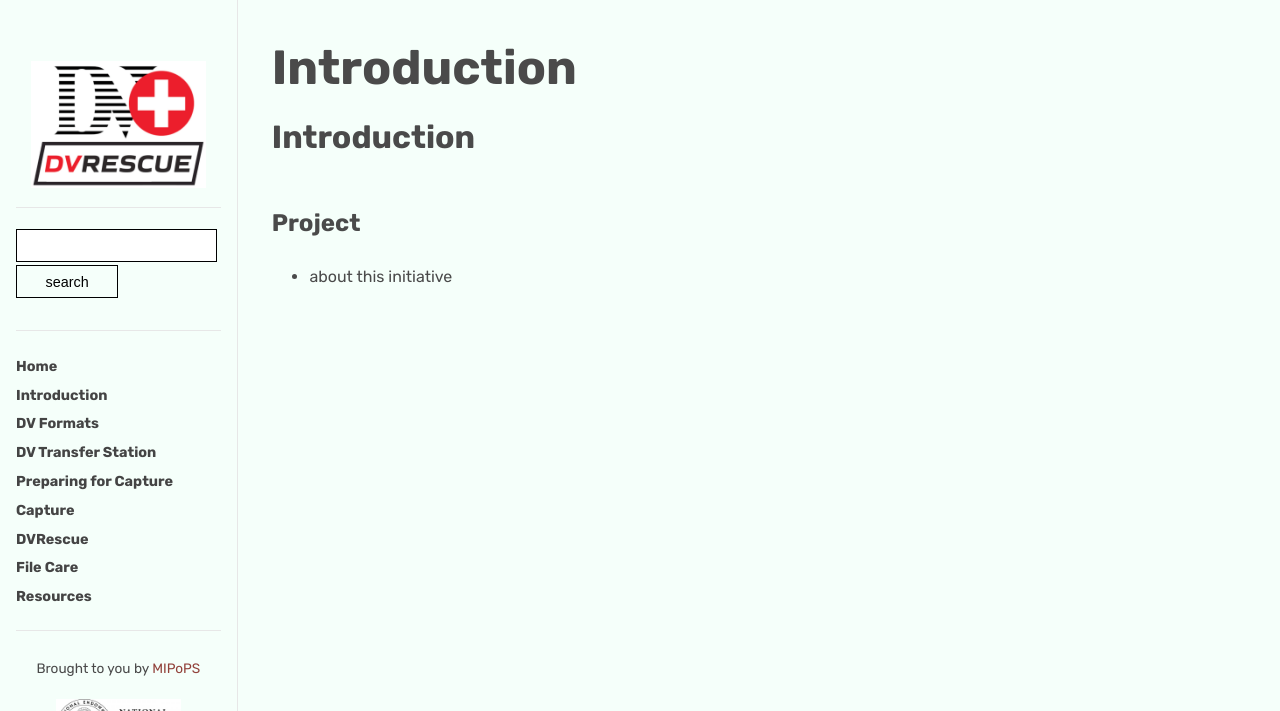
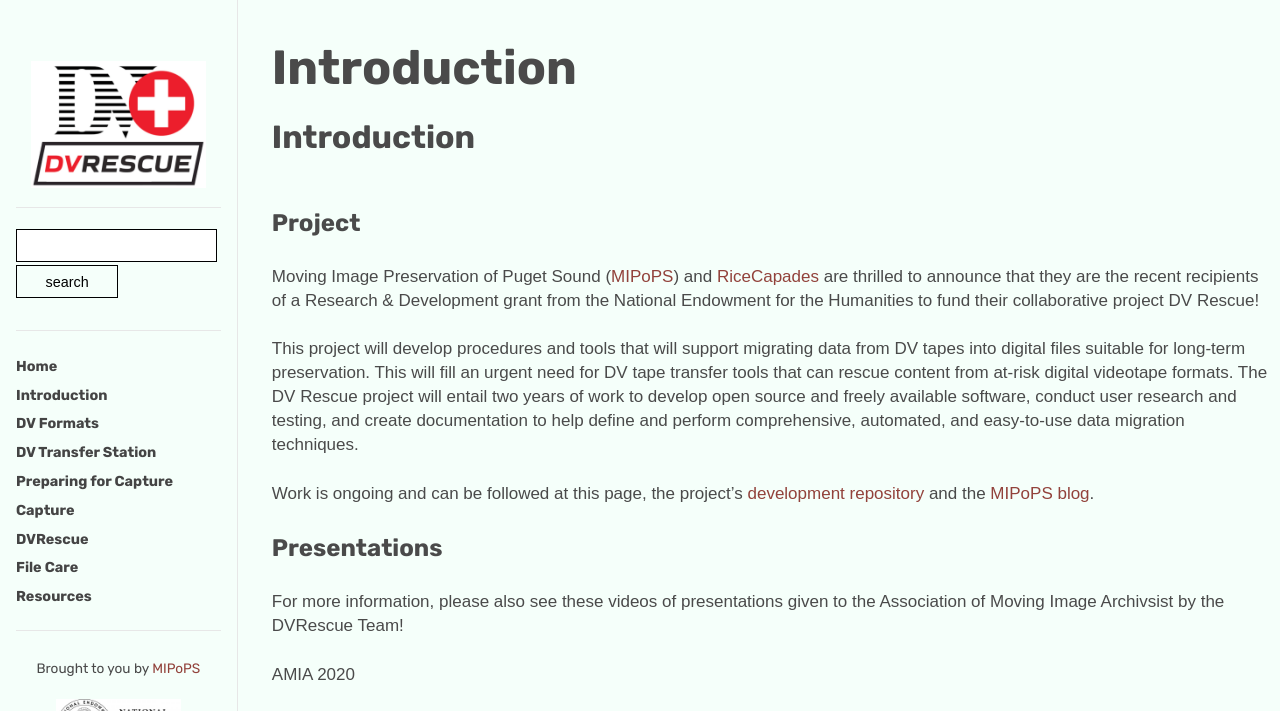
Before and after one commit to mipops/dvrescue, a Jekyll site: the page built from docs/_sections/01_introduction.md, in a window 1280 px wide. Shown: the top 711 px of the page. Built offline with Jekyll 4.4.1, drawn with Linux system fonts in a browser that asks for light colours; grey boxes are pictures that could not be loaded.

Commit message:
add to introduction page

```diff
--- a/docs/_sections/01_introduction.md
+++ b/docs/_sections/01_introduction.md
@@ -7,4 +7,20 @@
 
 ## Project
 
-- about this initiative
+Moving Image Preservation of Puget Sound ([MIPoPS](https://www.mipops.org)) and [RiceCapades](http://dericed.com/) are thrilled to announce that they are the recent recipients of a Research & Development grant from the National Endowment for the Humanities to fund their collaborative project DV Rescue!
+
+This project will develop procedures and tools that will support migrating data from DV tapes into digital files suitable for long-term preservation. This will fill an urgent need for DV tape transfer tools that can rescue content from at-risk digital videotape formats. The DV Rescue project will entail two years of work to develop open source and freely available software, conduct user research and testing, and create documentation to help define and perform comprehensive, automated, and easy-to-use data migration techniques.
+
+Work is ongoing and can be followed at this page, the project's [development repository](https://github.com/mipops/dvrescue) and the [MIPoPS blog](https://mipops.tumblr.com/).
+
+
+
+## Presentations
+
+For more information, please also see these videos of presentations given to the Association of Moving Image Archivsist by the DVRescue Team!
+
+AMIA 2020
+<iframe width="560" height="315" src="https://www.youtube.com/embed/YGPIqJ4_ssI" title="YouTube video player" frameborder="0" allow="accelerometer; autoplay; clipboard-write; encrypted-media; gyroscope; picture-in-picture" allowfullscreen></iframe>
+
+AMIA Spring 2021
+<iframe width="560" height="315" src="https://www.youtube.com/embed/7FaZw3RoVbA" title="YouTube video player" frameborder="0" allow="accelerometer; autoplay; clipboard-write; encrypted-media; gyroscope; picture-in-picture" allowfullscreen></iframe>
```
